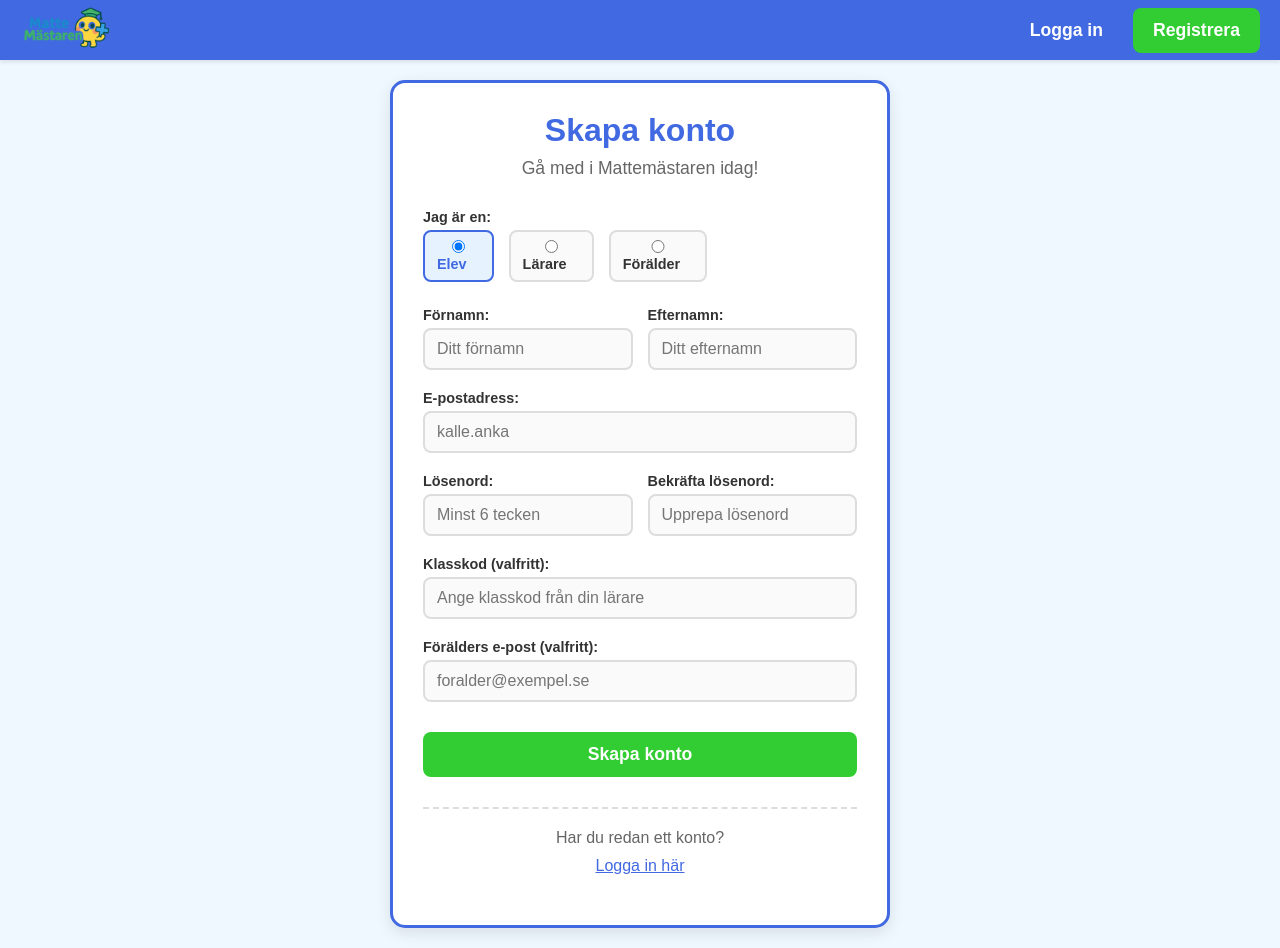
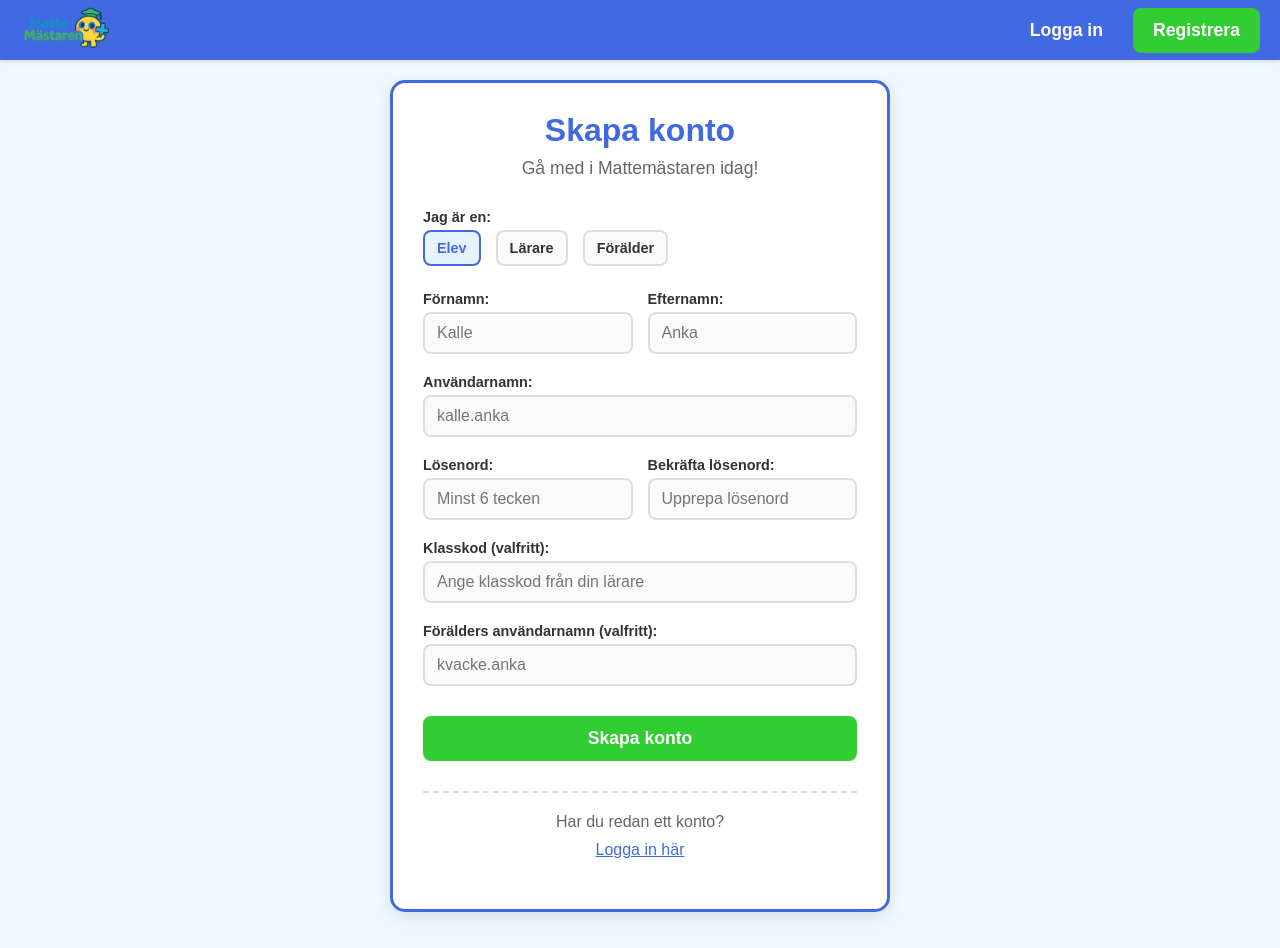
Before and after one commit to Philip2809/Mattemastaren, a React (Vite) app: page /register in a window 1280 px wide. Built offline with nearby package versions, Linux system fonts and the light colour scheme.

Commit message:
rename email stuff & fix placeholders

```diff
--- a/src/components/AuthPages.css
+++ b/src/components/AuthPages.css
@@ -94,6 +94,10 @@
 .radio-option:hover {
   border-color: #4169e1;
   background-color: #e6f3ff;
+}
+
+.radio-option input[type="radio"] {
+  display: none;
 }
 
 .radio-option input[type="radio"]:checked + label,
--- a/src/components/RegisterPage.tsx
+++ b/src/components/RegisterPage.tsx
@@ -14,15 +14,10 @@ function RegisterPage() {
   const [password, setPassword] = useState('');
   const [confirmPassword, setConfirmPassword] = useState('');
   const [classCode, setClassCode] = useState('');
-  const [parentEmail, setParentEmail] = useState('');
+  const [parentUsername, setParentUsername] = useState('');
 
   const handleRegister = (e: React.FormEvent) => {
     e.preventDefault();
-    // TODO: Backend integration kommer här / för Phillip
-    console.log('Register attempt:', {
-      userType, firstName, lastName, email: username, password, classCode, parentEmail
-    });
-
     if (password !== confirmPassword) {
       alert('Lösenorden matchar inte!');
       return;
@@ -85,7 +80,7 @@ function RegisterPage() {
                 id="firstName"
                 value={firstName}
                 onChange={(e) => setFirstName(e.target.value)}
-                placeholder="Ditt förnamn"
+                placeholder={userType === 'student' ? "Kalle" : userType === 'teacher' ? "Fru" : "Kvacke"}
                 required
               />
             </div>
@@ -97,20 +92,20 @@ function RegisterPage() {
                 id="lastName"
                 value={lastName}
                 onChange={(e) => setLastName(e.target.value)}
-                placeholder="Ditt efternamn"
+                placeholder={userType === 'student' ? "Anka" : userType === 'teacher' ? "Näbblund" : "Anka"}
                 required
               />
             </div>
           </div>
 
           <div className="form-group">
-            <label htmlFor="username">E-postadress:</label>
+            <label htmlFor="username">Användarnamn:</label>
             <input
               type="text"
               id="username"
               value={username}
               onChange={(e) => setUsername(e.target.value)}
-              placeholder="kalle.anka"
+              placeholder={userType === 'student' ? "kalle.anka" : userType === 'teacher' ? "fru.nabblund" : "kvacke.anka"}
               required
             />
           </div>
@@ -157,13 +152,13 @@ function RegisterPage() {
               </div>
 
               <div className="form-group">
-                <label htmlFor="parentEmail">Förälders e-post (valfritt):</label>
+                <label htmlFor="parentUsername">Förälders användarnamn (valfritt):</label>
                 <input
-                  type="email"
-                  id="parentEmail"
-                  value={parentEmail}
-                  onChange={(e) => setParentEmail(e.target.value)}
-                  placeholder="foralder@exempel.se"
+                  type="text"
+                  id="parentUsername"
+                  value={parentUsername}
+                  onChange={(e) => setParentUsername(e.target.value)}
+                  placeholder="kvacke.anka"
                 />
               </div>
             </>
--- a/src/components/StatisticsPage.tsx
+++ b/src/components/StatisticsPage.tsx
@@ -260,9 +260,9 @@ function StatisticsPage() {
                     <button onClick={() => navigate('/exercises')} className="continue-button">
                         Fortsätt öva
                     </button>
-                    <button onClick={() => navigate('/home')} className="home-button">
+                    {/* <button onClick={() => navigate('/home')} className="home-button">
                         Tillbaka hem
-                    </button>
+                    </button> */}
                 </div>
             </div>
         </div>
```
